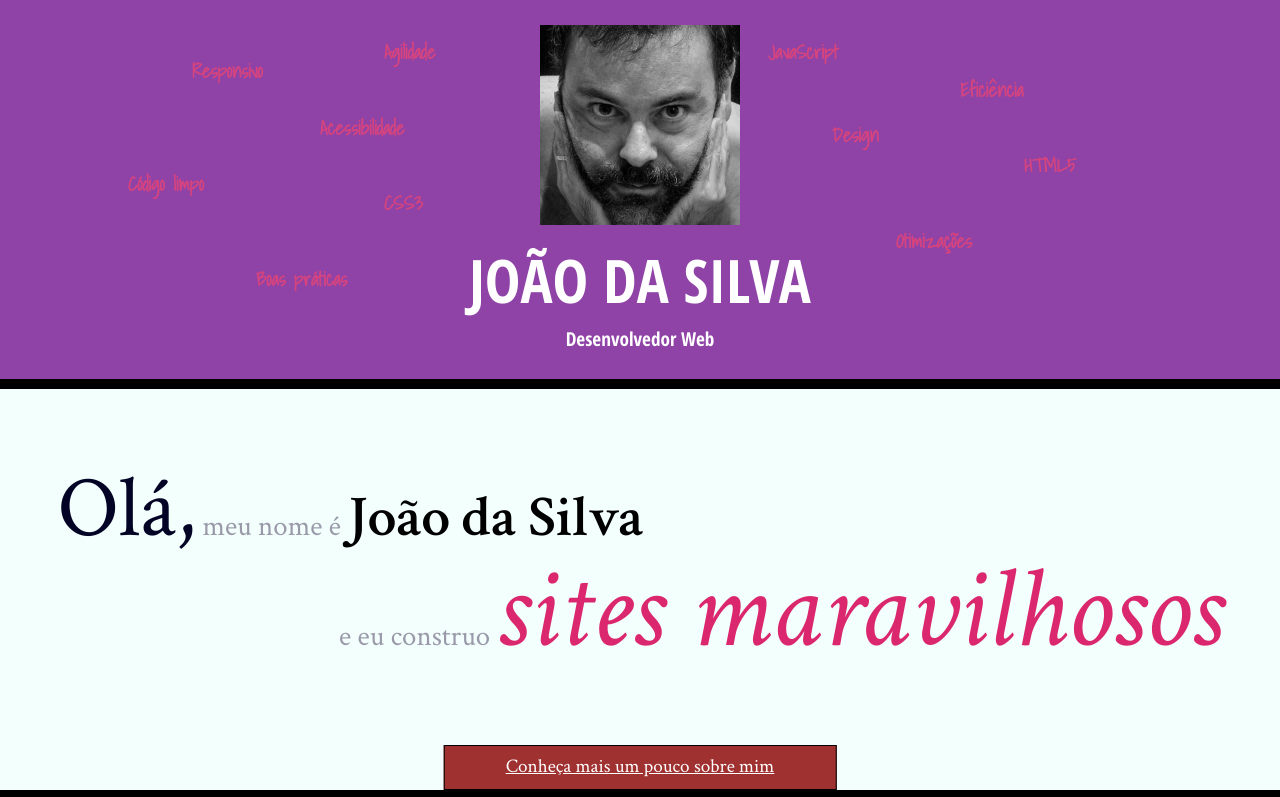
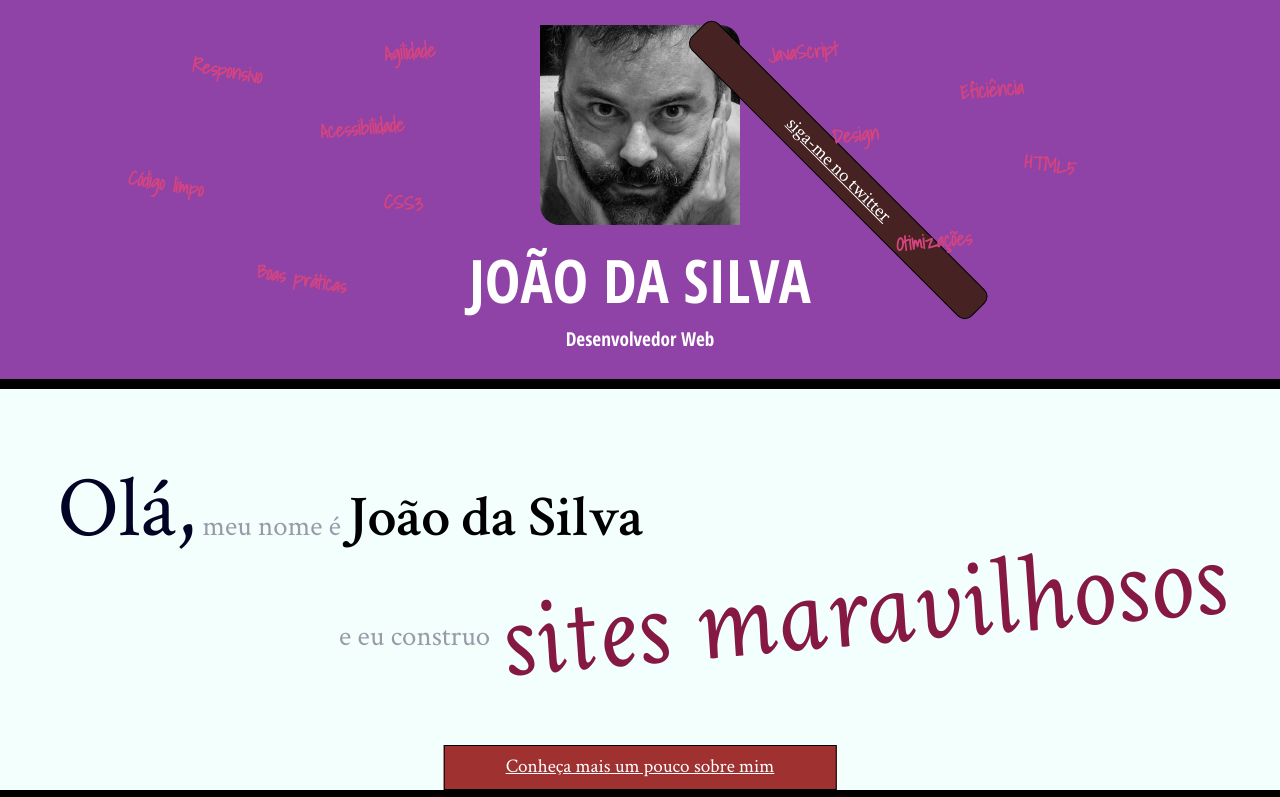
Before and after one commit to Eliasvmar/projeto_portfolio, a plain HTML site: page index.html in a window 1280 px wide. Shown: the top 797 px of the page. Drawn offline with Linux system fonts and the light colour scheme.

Commit message:
colocando Baner

```diff
--- a/css/index.css
+++ b/css/index.css
@@ -1,3 +1,26 @@
+.twitter1 {
+    position: absolute;
+    top: 40%;
+    right: 40%;
+    background-color: #462222;
+    border: .1em solid black;
+    display: inline-block;
+    color: #FFF;
+    padding: .2em;
+    left: 50%;
+    transform: translateX(50%);
+    transform: translateZ(-10%);
+    /* deixa alinhado*/
+    text-align: center;
+    padding-bottom: 0, 8em;
+    /* tamanho*/
+    width: 40ch;
+    -webkit-border-radius: 10px;
+    -moz-border-radius: 10px;
+    border-radius: 10px;
+    transform: rotate(45deg);
+}
+
 header {
     position: relative;
 }
@@ -12,56 +35,78 @@ header {
 .eficiencia {
     top: 20%;
     left: 75%;
+    -webkit-transform: rotate(-5deg);
+    transform: rotate(-5deg);
 }
 
 .boas-praticas {
     top: 70%;
     left: 20%;
+    -webkit-transform: rotate(10deg);
+    transform: rotate(10deg);
 }
 
 .codigo-limpo {
     top: 45%;
     left: 10%;
+    -webkit-transform: rotate(10deg);
+    transform: rotate(10deg);
 }
 
 .css3 {
     top: 50%;
     left: 30%;
+    -webkit-transform: rotate(5deg);
+    transform: rotate(5deg);
 }
 
 .html5 {
     top: 40%;
     left: 80%;
+    -webkit-transform: rotate(10deg);
+    transform: rotate(10deg);
 }
 
 .javascript {
     top: 10%;
     left: 60%;
+    -webkit-transform: rotate(-5deg);
+    transform: rotate(-5deg);
 }
 
 .acessibilidade {
     top: 30%;
     left: 25%;
+    -webkit-transform: rotate(-5deg);
+    transform: rotate(-5deg);
 }
 
 .responsivo {
     top: 15%;
     left: 15%;
+    -webkit-transform: rotate(10deg);
+    transform: rotate(10deg);
 }
 
 .otimizacoes {
     top: 60%;
     left: 70%;
+    -webkit-transform: rotate(-5deg);
+    transform: rotate(-5deg);
 }
 
 .agilidade {
     top: 10%;
     left: 30%;
+    -webkit-transform: rotate(-5deg);
+    transform: rotate(-5deg);
 }
 
 .design {
     top: 32%;
     left: 65%;
+    -webkit-transform: rotate(-5deg);
+    transform: rotate(-5deg);
 }
 
 .blog.inicio-post {
@@ -95,6 +140,9 @@ header {
 
 .foto-home {
     height: 200px;
+    border-radius: 0 50%;
+    border-top-right-radius: 10%;
+    border-bottom-left-radius: 10%;
 }
 
 .saudacao p {
@@ -122,12 +170,16 @@ header {
 .saudacao em {
     color: #851944;
     font-size: 4em;
+    transform: rotate(-5deg) skew(10deg);
+    /*Repare que usamos o display: inline-block para que a transformação funcione e fazemos primeiro o skew para depois fazer o rotate. Se fizermos na ordem inversa, ficaremos com um resultado estranho, apesar de a diferença ser sutil.*/
+    display: inline-block;
 }
 
+
+}
 .saudacao em {
     color: #da276e;
 }
-
 .botao-index {
     position: relative;
     background-color: #a03131;
@@ -138,17 +190,23 @@ header {
     left: 50%;
     transform: translateX(-50%);
     /* deixa alinhado*/
+
     text-align: center;
     padding-bottom: 0, 5em;
     /* tamanho*/
+
     width: 40ch;
     line-height: 2em;
+    -webkit-depth: 10em;
+    /* coloca opçao 3d no botao  ficticio*/
+
+    -moz-depth: 10em;
 }
 
+}
 .secao-inicio h2 {
     text-transform: uppercase;
 }
-
 .trabalhos {
     background-color: rgb(172, 29, 177);
     border-top: 10px solid #000;
@@ -156,56 +214,46 @@ header {
     padding-bottom: 3em;
     width: 100%;
 }
-
 .trabalhos h2 {
     color: rgb(231, 212, 212);
     font-size: 2em;
 }
-
 .trabalhos ul {
     overflow: hidden;
     border: .5em solid black;
 }
-
 .trabalhos li {
     float: left;
     width: 33.333%;
 }
-
 .trabalhos img {
     width: 100%;
     display: block;
 }
-
 .blog {
     background-color: rgb(75, 112, 70);
     color: #FFF;
     border-bottom: .5em solid #b8527b;
     position: relative;
 }
-
 .blog li a {
     color: rgb(66, 93, 173);
     padding: .5em;
     display: block;
     position: relative;
 }
-
 footer {
     background-color: rgba(143, 43, 43, 0.692);
     color: rgb(20, 4, 4);
 }
-
 footer a {
     color: rgb(48, 21, 167);
 }
-
 main {
     width: 100%;
     padding-bottom: 10em;
     float: none;
 }
-
 .blog small {
     position: relative;
     top: -2em;
--- a/css/site.css
+++ b/css/site.css
@@ -100,6 +100,7 @@ em {
 
 .twitter {
     background-image: url(../imagens/twitter.png);
+    position: absolute;
 }
 
 .linkedin {
--- a/index.html
+++ b/index.html
@@ -16,6 +16,7 @@
     <body>
         <header class="titulo-principal">
             <ul>
+                <a class="twitter1" href="https://twitter.com/joaodasilva">siga-me no twitter</a>
                 <li class="palavra-home eficiencia">Eficiência</li>
                 <li class="palavra-home boas-praticas">Boas práticas</li>
                 <li class="palavra-home codigo-limpo">Código limpo</li>
@@ -28,11 +29,13 @@
                 <li class="palavra-home agilidade">Agilidade</li>
                 <li class="palavra-home design">Design</li>
             </ul>
+
             <img class="foto-home" src="imagens/eu.jpg" alt="Foto de João da Silva">
             <h1>João da Silva</h1>
             <p class="subtitulo-principal">Desenvolvedor Web</p>
+
+
         </header>
-
 
 
 
@@ -40,8 +43,10 @@
             <section class="secao-inicio saudacao">
                 <p class="saudacao"><span class="saudacao-inicio">Olá,</span> meu nome é <strong>João da Silva</strong> <span class="saudacao-ultima-linha">e eu construo <em>sites maravilhosos</em></span></p>
                 <a class="botao-index" href="bio.html">Conheça mais um pouco sobre mim</a>
+
             </section>
             <section class="secao-inicio trabalhos">
+
                 <h2>Trabalhos</h2>
                 <ul>
                     <li><img src="imagens/bmw.png" alt="Site da BMW"></li>
```
